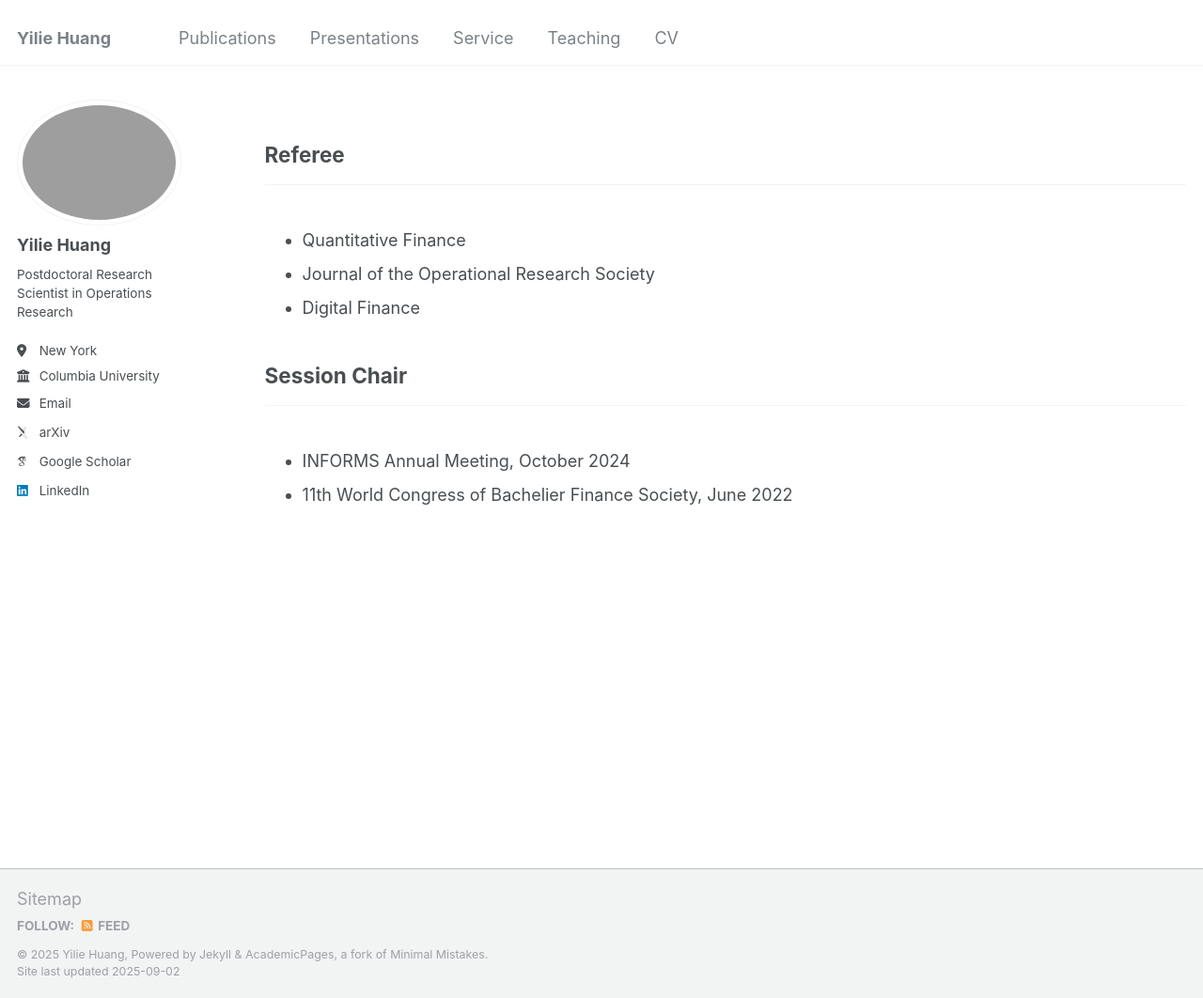
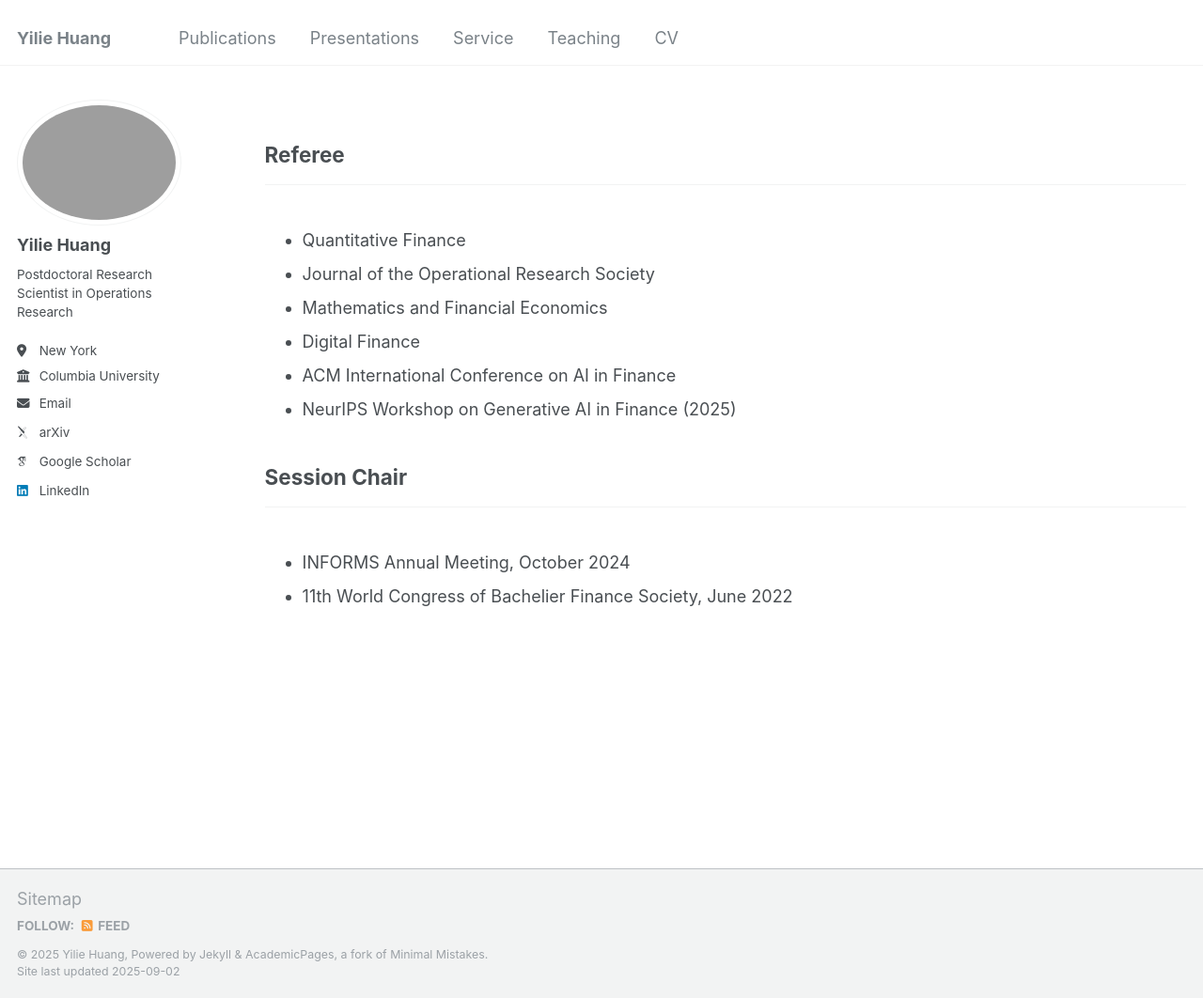
Before and after one commit to yiliehuang/yiliehuang.github.io, a Jekyll site: the page built from _pages/service.html, in a window 1280 px wide and 1062 px high. Shown: the whole window at 94% size. Built offline with Jekyll 4.4.1, drawn with Linux system fonts in a browser that asks for light colours; some web fonts are replaced.

Commit message:
Update referee.md

```diff
--- a/_service/referee.md
+++ b/_service/referee.md
@@ -7,5 +7,8 @@ permalink: /service/referee
 <ul>
   <li>Quantitative Finance</li>
   <li>Journal of the Operational Research Society</li>
+  <li>Mathematics and Financial Economics</li>
   <li>Digital Finance</li>
+  <li>ACM International Conference on AI in Finance</li>
+  <li>NeurIPS Workshop on Generative AI in Finance (2025)</li>
 </ul>
```
